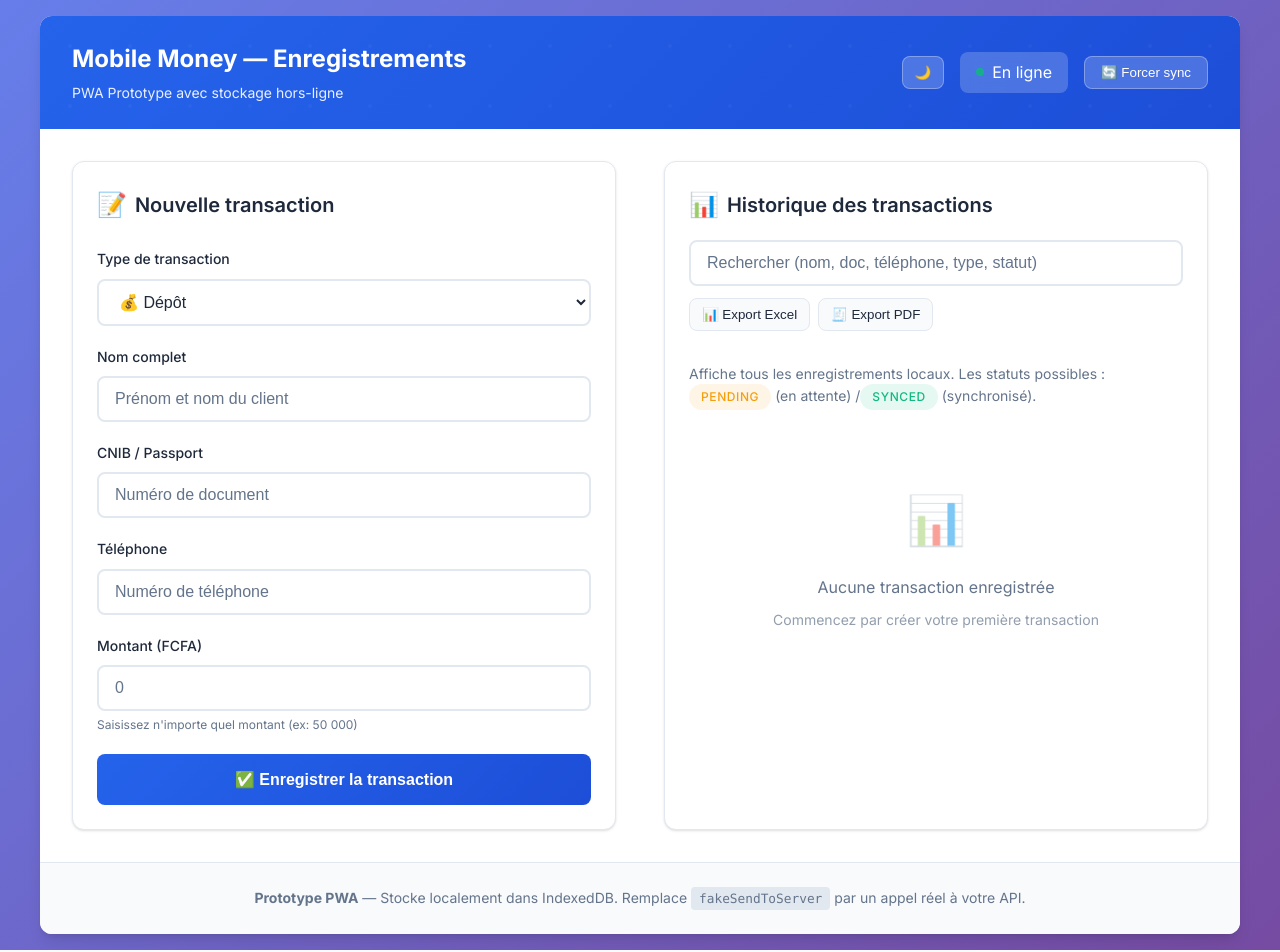
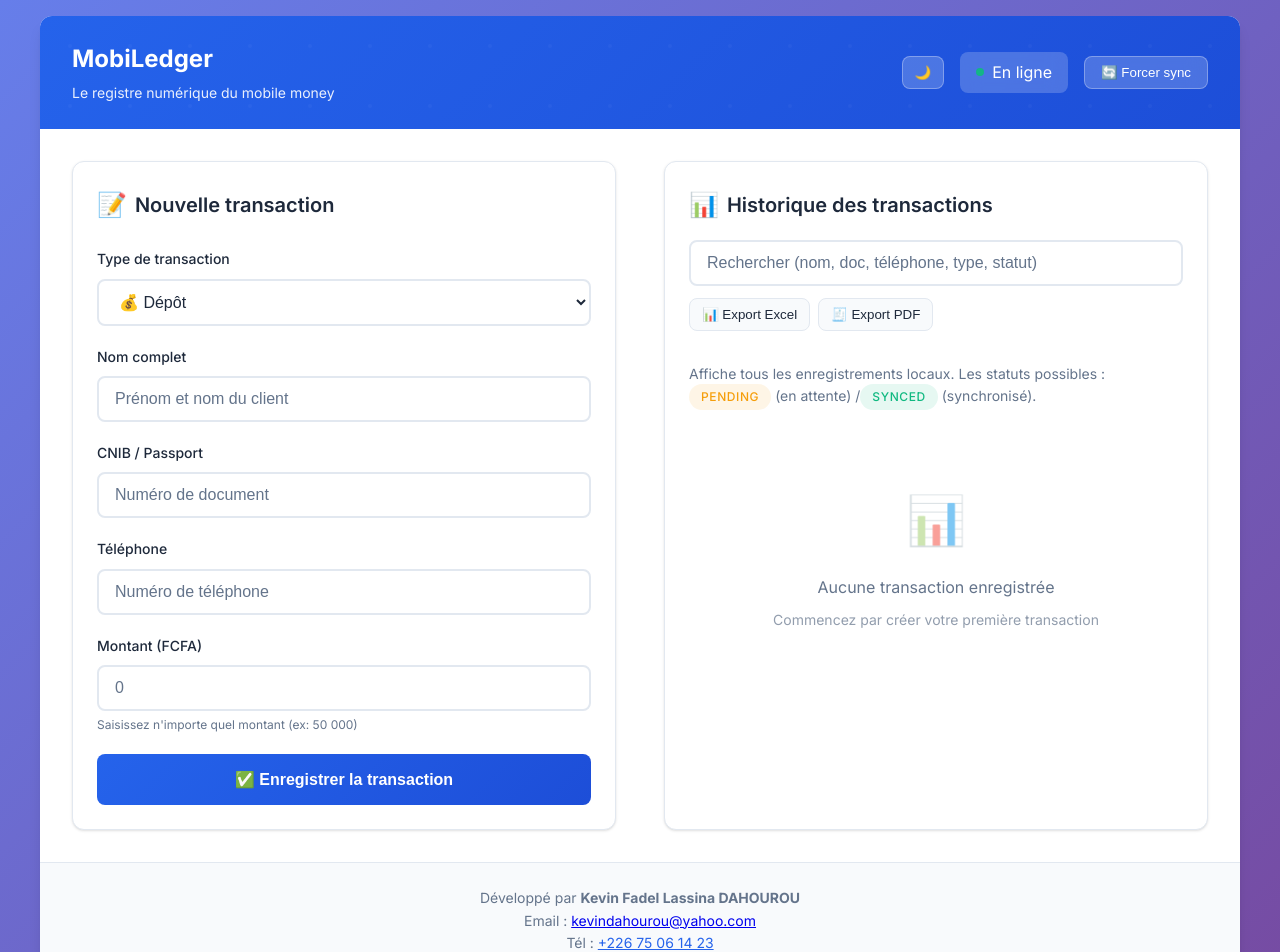
Before and after one commit to Dahourouk/transacmoneysauv, a React (Vite) app: page / in a window 1280 px wide. Shown: the top 952 px of the page. Built offline with nearby package versions, Linux system fonts and the light colour scheme.

Commit message:
new pied de page, nom et slogan, service worker pour le cache

```diff
--- a/index.html
+++ b/index.html
@@ -4,8 +4,8 @@
     <meta charset="UTF-8" />
     <link rel="icon" type="image/svg+xml" href="/vite.svg" />
     <meta name="viewport" content="width=device-width, initial-scale=1.0" />
-    <title>Mobile Money PWA Prototype</title>
-    <meta name="description" content="Prototype PWA pour enregistrements de transactions Mobile Money" />
+  <title>MobiLedger</title>
+  <meta name="description" content="Le registre numérique du mobile money" />
     <meta name="theme-color" content="#2563eb" />
     <link rel="manifest" href="/manifest.json" />
     <link rel="preconnect" href="https://fonts.googleapis.com">
--- a/package.json
+++ b/package.json
@@ -1,5 +1,5 @@
 {
-  "name": "pwa-transaction-prototype",
+  "name": "mobiledger",
   "version": "1.0.0",
   "type": "module",
   "scripts": {
--- a/src/App.jsx
+++ b/src/App.jsx
@@ -286,20 +286,12 @@ export default function App() {
       'CNIB/Passport': t.id_document,
       Téléphone: t.telephone,
       Montant: t.montant,
-      Statut: t.status
+      Statut: t.status,
     }));
   }
 
-  function timestamp() {
-    const d = new Date();
-    const pad = (n) => String(n).padStart(2, '0');
-    return `${d.getFullYear()}${pad(d.getMonth() + 1)}${pad(d.getDate())}-${pad(d.getHours())}${pad(d.getMinutes())}${pad(d.getSeconds())}`;
-  }
-
-  function exportExcel() {
-    if (!filteredTransactions.length) return showNotification('Aucune donnée à exporter.', 'warning');
-    const rows = buildExportRows(filteredTransactions);
-
+  function exportExcel(rows) {
+    if (!rows.length) return showNotification('Aucune donnée à exporter.', 'warning');
     const workbook = new ExcelJS.Workbook();
     const worksheet = workbook.addWorksheet('Transactions');
     worksheet.columns = Object.keys(rows[0]).map(key => ({ header: key, key }));
@@ -430,8 +422,8 @@ export default function App() {
         <header className="header">
           <div className="header-content">
             <div>
-              <h1>Mobile Money — Enregistrements</h1>
-              <div className="header-subtitle">PWA Prototype avec stockage hors-ligne</div>
+              <h1>MobiLedger</h1>
+              <div className="header-subtitle">Le registre numérique du mobile money</div>
             </div>
             <div className="status-section">
               <button
@@ -688,8 +680,9 @@ export default function App() {
 
         <footer className="footer">
           <p>
-            <strong>Prototype PWA</strong> — Stocke localement dans IndexedDB.
-            Remplace <code>fakeSendToServer</code> par un appel réel à votre API.
+            Développé par <strong>Kevin Fadel Lassina DAHOUROU</strong><br />
+            Email : <a href="mailto:kevindahourou@yahoo.com">kevindahourou@yahoo.com</a><br />
+            Tél : <a href="tel:+22675061423" style={{ color: '#2563eb', textDecoration: 'underline' }}>+226 75 06 14 23</a>
           </p>
         </footer>
       </div>
```
Also changed, not shown: mobile_money.jsx (+5 -4 lines), public/manifest.json, 8 other files (tests, documents, lock files or other folders).
